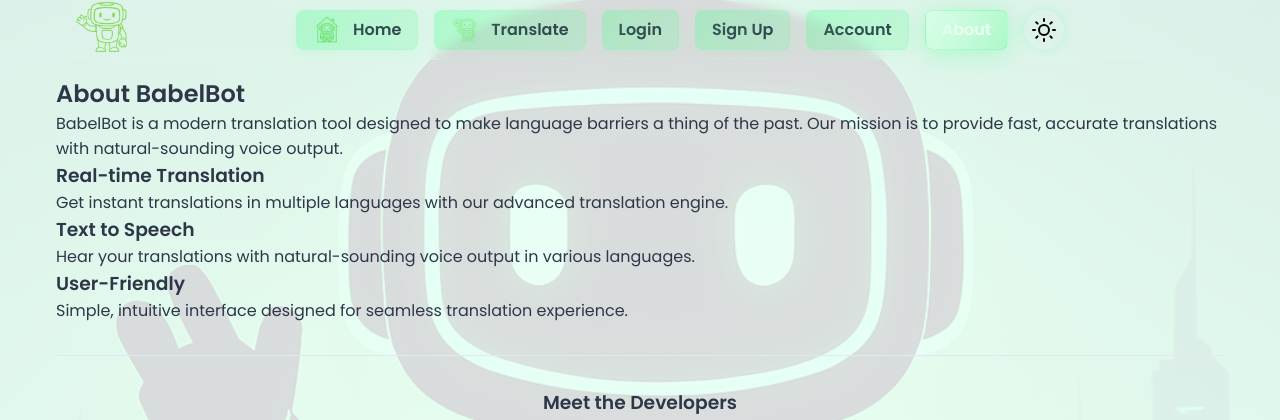
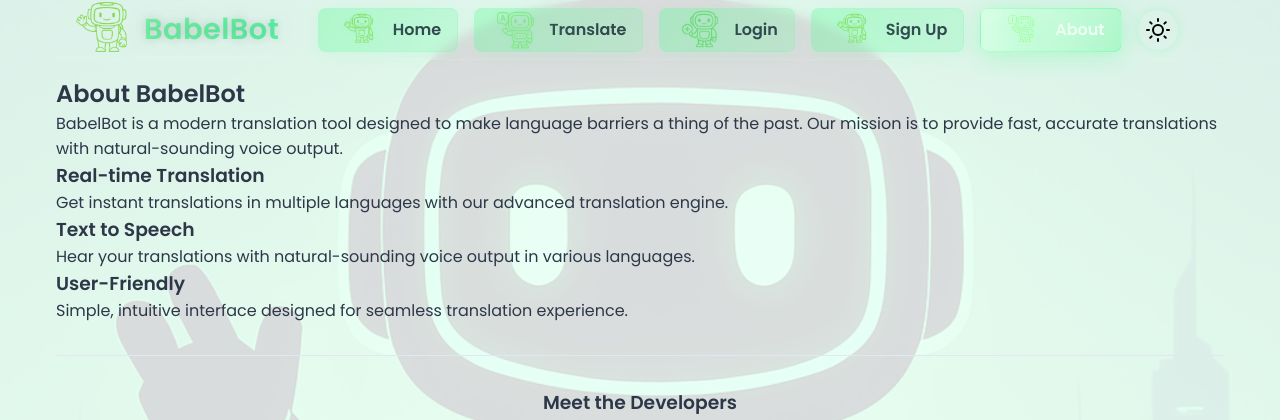
Before and after one commit to mike-gustafson/BabelBot, a Django app: page /about/ in a window 1280 px wide. Shown: the top 420 px of the page. Run offline with Django 5.2, Linux system fonts and the light colour scheme.

Commit message:
style: update navigation icons and styling - Add logo_about.png and logo_login.png - Restore logo_translate.png - Increase icon sizes - Update header styling for consistency

```diff
--- a/main_app/static/css/base.css
+++ b/main_app/static/css/base.css
@@ -245,8 +245,8 @@ header {
   backdrop-filter: blur(5px);
   display: flex;
   align-items: center;
-  gap: 12px;
-  height: 40px;
+  gap: 8px;
+  height: 44px;
   position: relative;
   overflow: hidden;
 }
@@ -342,12 +342,13 @@ header {
 
 /* Common nav icon styles */
 .nav-icon {
-  width: 28px;
-  height: 28px;
+  width: 50px;
+  height: 50px;
   object-fit: contain;
   transition: all 0.3s ease;
   z-index: 2;
   position: relative;
+  padding: 2px;
 }
 
 /* Light mode icon styles */
@@ -356,12 +357,13 @@ header {
 }
 
 [data-theme="light"] .nav-links a:hover .nav-icon {
-  transform: scale(1.1);
+  transform: scale(1.15);
   filter: brightness(1.1) drop-shadow(0 0 8px rgba(76, 255, 139, 0.6));
 }
 
 [data-theme="light"] .nav-links a.active .nav-icon {
-  filter: brightness(1.2) drop-shadow(0 0 12px rgba(255, 76, 88, 0.7));
+  transform: scale(1.1);
+  filter: brightness(1.2) drop-shadow(0 0 12px rgba(76, 255, 139, 0.7));
 }
 
 /* Dark mode icon styles */
@@ -370,11 +372,12 @@ header {
 }
 
 [data-theme="dark"] .nav-links a:hover .nav-icon {
-  transform: scale(1.1);
+  transform: scale(1.15);
   filter: drop-shadow(0 0 4px rgba(76, 255, 139, 0.5));
 }
 
 [data-theme="dark"] .nav-links a.active .nav-icon {
+  transform: scale(1.1);
   filter: drop-shadow(0 0 6px rgba(76, 255, 139, 0.6));
 }
 
@@ -567,4 +570,14 @@ select:focus, input:focus, textarea:focus {
     padding-left: var(--spacing-sm);
     padding-right: var(--spacing-sm);
   }
+
+  .nav-icon {
+    width: 28px;
+    height: 28px;
+  }
+
+  .nav-links a {
+    height: 40px;
+    padding: 8px var(--spacing-md);
+  }
 }
--- a/main_app/templates/base.html
+++ b/main_app/templates/base.html
@@ -1,12 +1,11 @@
 {% load static %}
 <!DOCTYPE html>
-
-<html lang="en">
+<html lang="en" data-theme="light">
 
 <head>
   <meta charset="UTF-8">
   <meta name="viewport" content="width=device-width, initial-scale=1.0">
-  <title>{% block title %}BabelBot{% endblock %}</title>
+  <title>BabelBot - {% block title %}{% endblock %}</title>
   <script src="{% static 'js/theme-init.js' %}"></script>
   <style>
     /* Prevent transitions during initial load */
@@ -26,6 +25,7 @@
   {% if request.path == '/' %}
   <link rel="stylesheet" href="{% static 'css/home.css' %}">
   {% endif %}
+  <link rel="stylesheet" href="{% static 'css/variables.css' %}">
   {% block extra_css %}{% endblock %}
 </head>
 
@@ -33,25 +33,40 @@
   <header>
     <div class="navbar-container">
       <div class="logo-container">
-        <a href="/" class="logo-link">
-          <img src="{% static 'images/logo2.png' %}" alt="BabelBot Logo" id="babelbot-logo" class="logo-img">
-          <span class="app-name"></span>
+        <a href="{% url 'home' %}" class="logo-link">
+          <img src="{% static 'images/logo2.png' %}" alt="BabelBot Logo" class="logo-img">
+          <span class="app-name">BabelBot</span>
         </a>
       </div>
       <div class="nav-menu">
         <nav class="nav-links">
-          <a href="/" class="{% if request.path == '/' %}active{% endif %}">
-            <img src="{% static 'images/logo_home.png' %}" alt="Home" class="nav-icon">
+          <a href="{% url 'home' %}" class="{% if request.resolver_match.url_name == 'home' %}active{% endif %}">
+            <img src="{% static 'images/logo2.png' %}" alt="Home" class="nav-icon">
             Home
           </a>
-          <a href="/translate/" class="{% if request.path == '/translate/' %}active{% endif %}">
+          <a href="{% url 'translate' %}" class="{% if request.resolver_match.url_name == 'translate' %}active{% endif %}">
             <img src="{% static 'images/logo_translate.png' %}" alt="Translate" class="nav-icon">
             Translate
           </a>
-          <a href="/login/" class="{% if request.path == '/login/' %}active{% endif %}">Login</a>
-          <a href="/signup/" class="{% if request.path == '/signup/' %}active{% endif %}">Sign Up</a>
-          <a href="/account/" class="{% if request.path == '/account/' %}active{% endif %}">Account</a>
-          <a href="/about/" class="{% if request.path == '/about/' %}active{% endif %}">About</a>
+          {% if user.is_authenticated %}
+          <a href="{% url 'account' %}" class="{% if request.resolver_match.url_name == 'account' %}active{% endif %}">
+            <img src="{% static 'images/logo2.png' %}" alt="Account" class="nav-icon">
+            Account
+          </a>
+          {% else %}
+          <a href="{% url 'login' %}" class="{% if request.resolver_match.url_name == 'login' %}active{% endif %}">
+            <img src="{% static 'images/logo_login.png' %}" alt="Login" class="nav-icon">
+            Login
+          </a>
+          <a href="{% url 'signup' %}" class="{% if request.resolver_match.url_name == 'signup' %}active{% endif %}">
+            <img src="{% static 'images/logo2.png' %}" alt="Sign Up" class="nav-icon">
+            Sign Up
+          </a>
+          {% endif %}
+          <a href="{% url 'about' %}" class="{% if request.resolver_match.url_name == 'about' %}active{% endif %}">
+            <img src="{% static 'images/logo_about.png' %}" alt="About" class="nav-icon">
+            About
+          </a>
         </nav>
         <button id="theme-toggle" class="theme-toggle" aria-label="Toggle dark mode">
           <img src="{% static 'images/moon.svg' %}" alt="Dark Mode" class="theme-icon theme-icon-moon">
```
Also changed, not shown: main_app/static/images/logo_about.png (added), main_app/static/images/logo_login.png (added).
